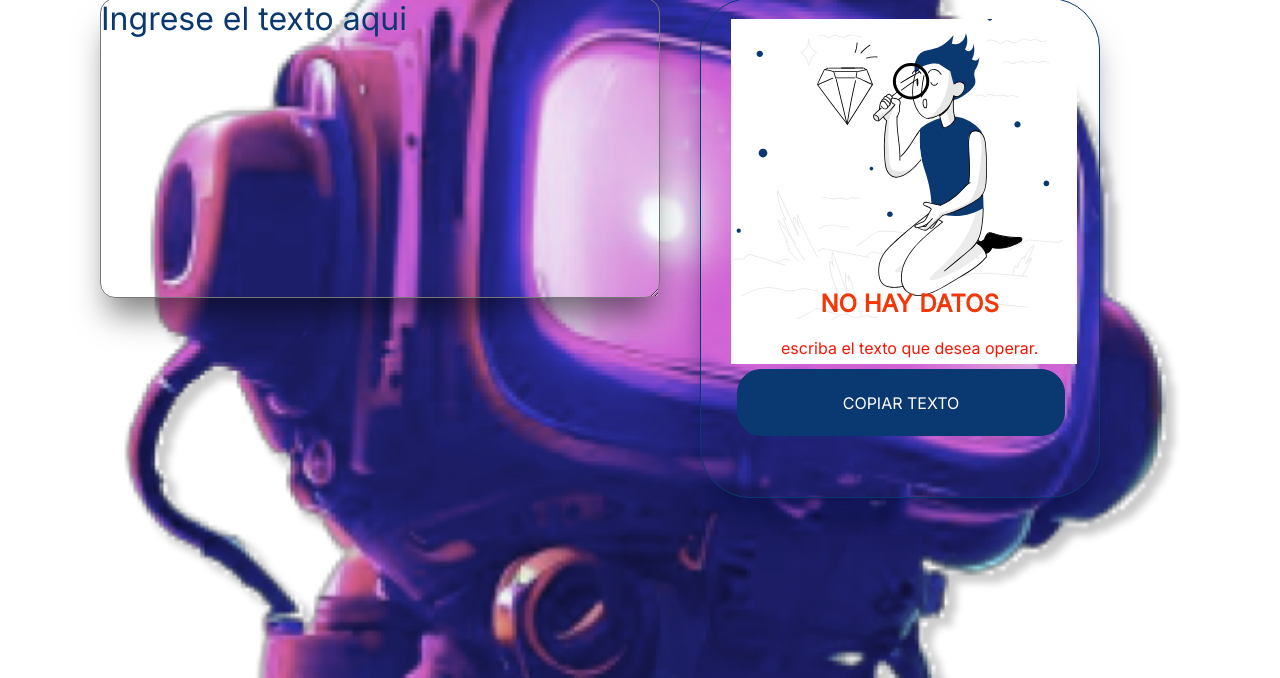
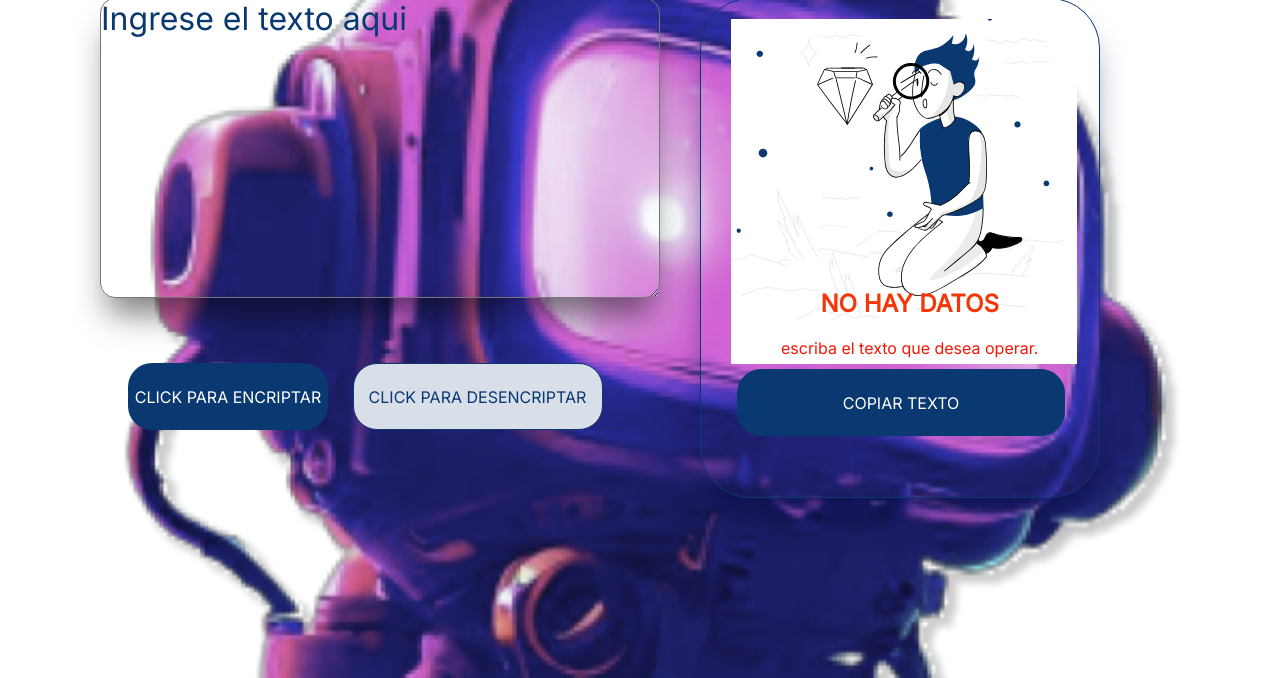
Before and after one commit to hubercorral/PRIMER-CHALLENGE, a plain HTML site: page index.html in a window 1280 px wide. Shown: the part 122-800 px from the top of the page. Drawn offline with Linux system fonts and the light colour scheme.

Commit message:
Add files via upload

```diff
--- a/estilos.css
+++ b/estilos.css
@@ -63,22 +63,22 @@ main{
 
 .alerta{
     position: absolute;
-    top: 750px;
+    top: 1000px;
     left: 370px;
     display: flex;
-    color: #495057;
+    color:transparent;
 }
 
 .contenedor-botones{
     position: absolute;
-    top: 800px;
+    top: 400px;
     height: 80px;
-    padding-left: 15%;
+    padding-left: 10%;
     padding-top: 15px;
 }
 
 .btn-encriptar{
-    width: 328px;
+    width: 200px;
     height: 67px;
     border-radius: 24px;
     background-color: #0A3871;
@@ -92,7 +92,7 @@ main{
 }
 
 .btn-desencriptar{
-    width: 328px;
+    width: 250px;
     height: 67px;
     border-radius: 24px;
     background-color: #D8DFE8;
```
